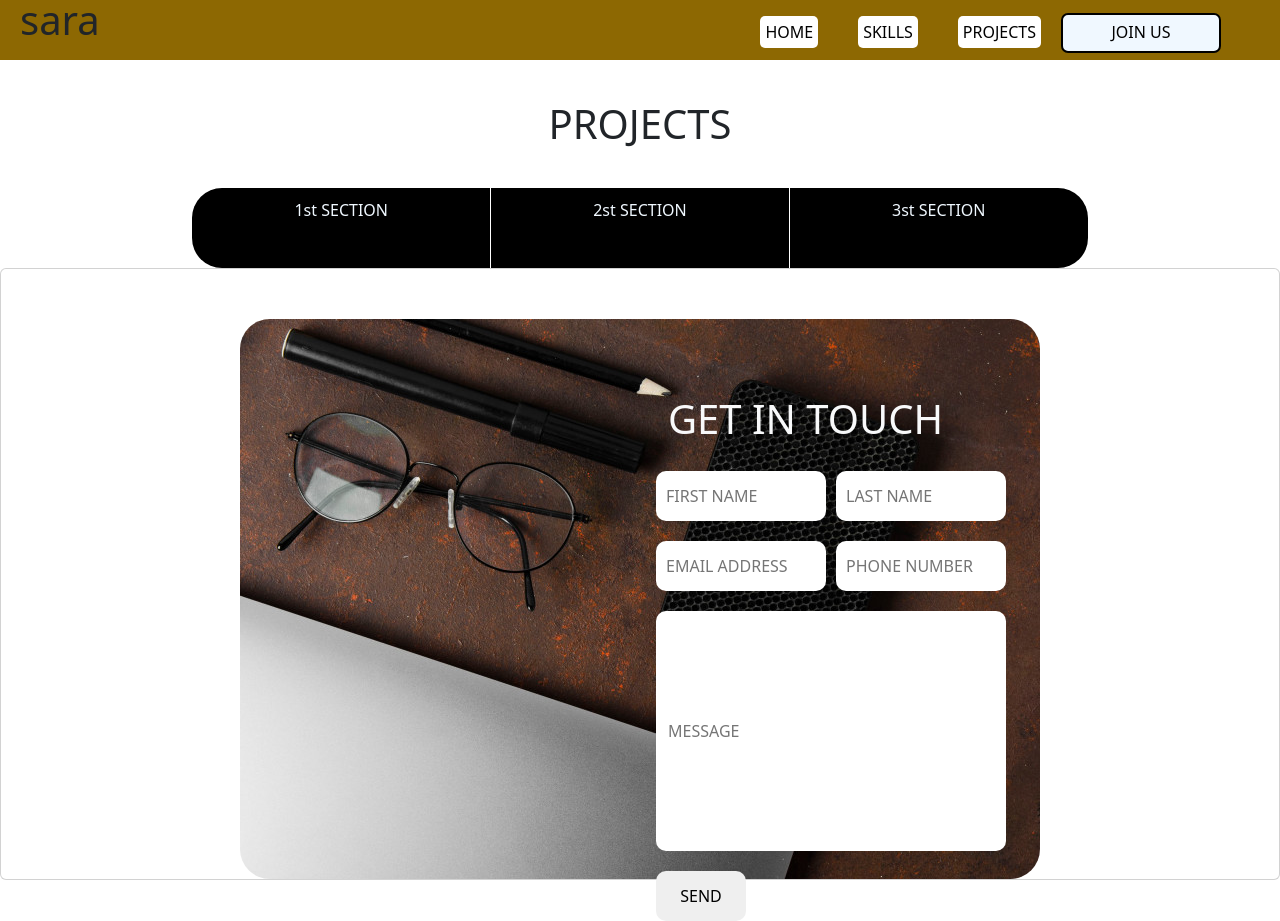
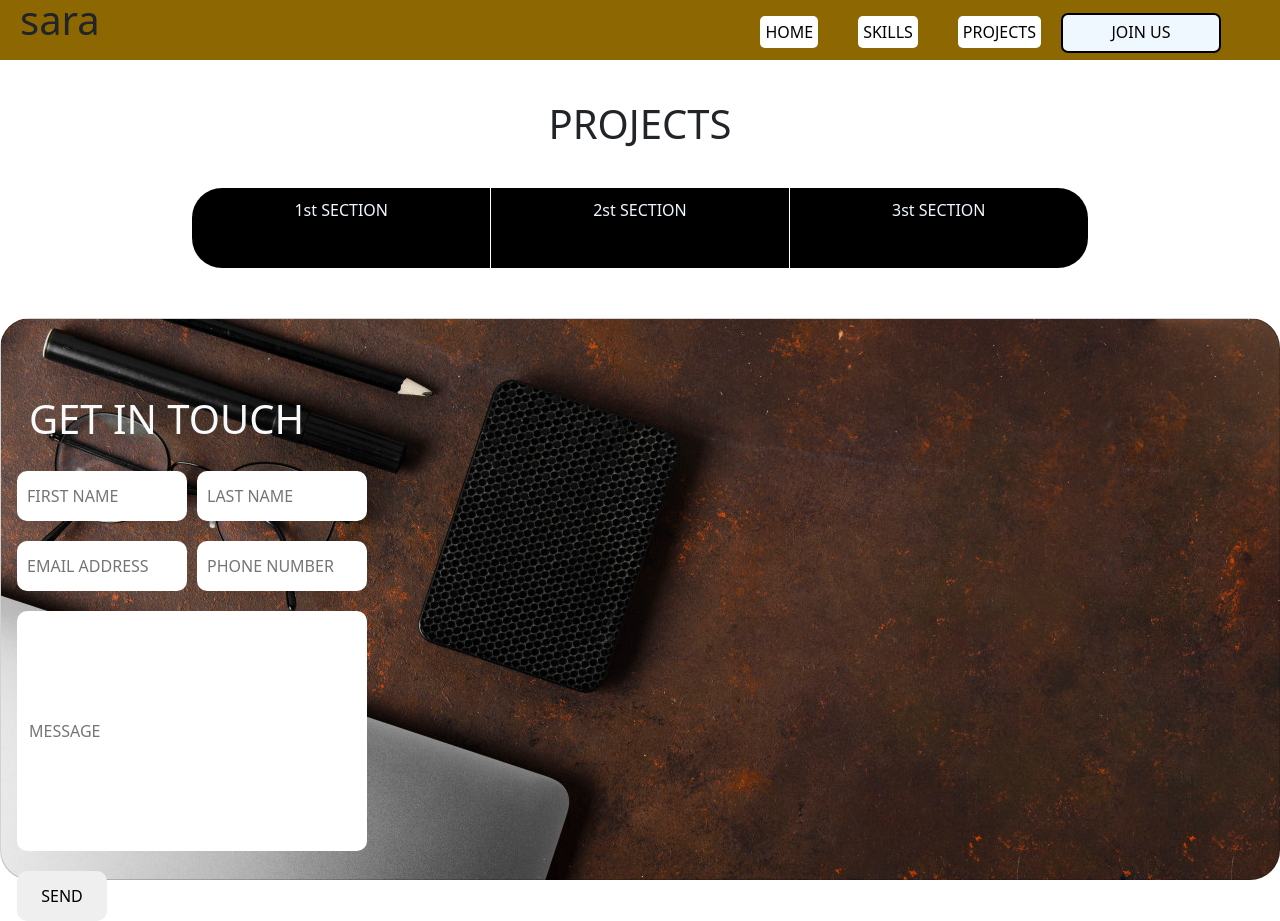
Before and after one commit to SaraSaif119/react, a React (Create React App) app: page /projects/sec2 in a window 1280 px wide. Built offline with nearby package versions, Linux system fonts and the light colour scheme.

Commit message:
first commit

```diff
--- a/src/App.css
+++ b/src/App.css
@@ -233,7 +233,6 @@
 .div6{
     background-image: url(Honeyview_flat-lay-desk-concept-with-copy-space.jpg);
     background-repeat: no-repeat;
-    width:800px ;
     margin: auto;
     margin-top: 50px;
     border-radius: 30px;
--- a/src/sec2.js
+++ b/src/sec2.js
@@ -1,11 +1,11 @@
 import React from 'react';
 function Sec2() {
     return (
-        <div class="card col-md-12 ">
-            <div class="row div6">
-            <div class="col-md-6">
+        <div class="row card div6">
+
+            <div class="col-lg-8 col-md-8 col-sm-12">
             </div>
-            <div class="col-md-6">
+            <div class=" col-md-12">
             <div class="row card-body btn2" >
                 <h1 class="card-text text-light">GET IN TOUCH </h1>
                 <input placeholder="FIRST NAME" class="inp"/>
@@ -15,7 +15,7 @@
                 <input placeholder="MESSAGE" class="inp2"/>
                 <button  class="inp3">SEND</button>
             </div>
-            </div>
+
             </div>
         </div>
     );
```
